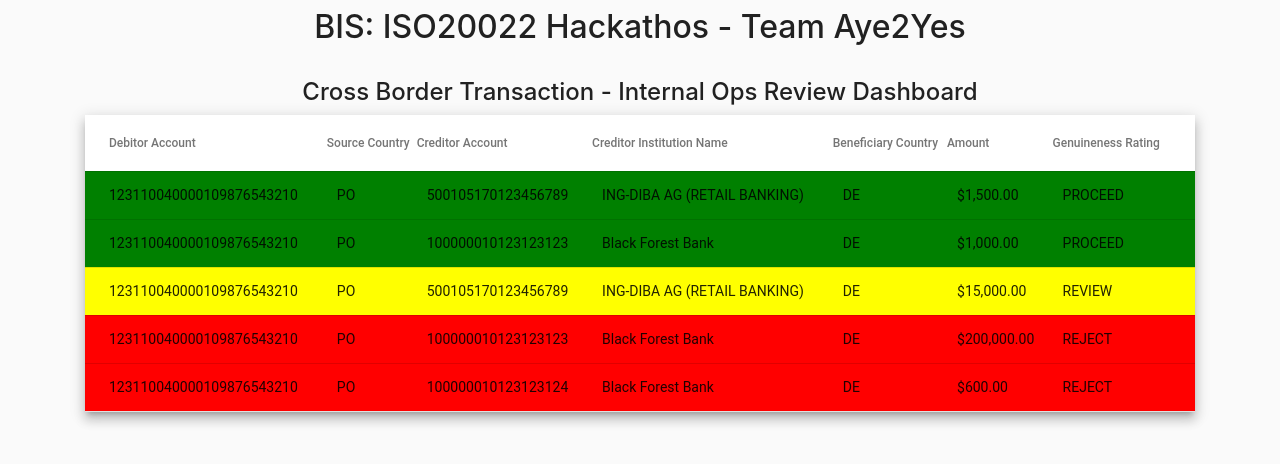
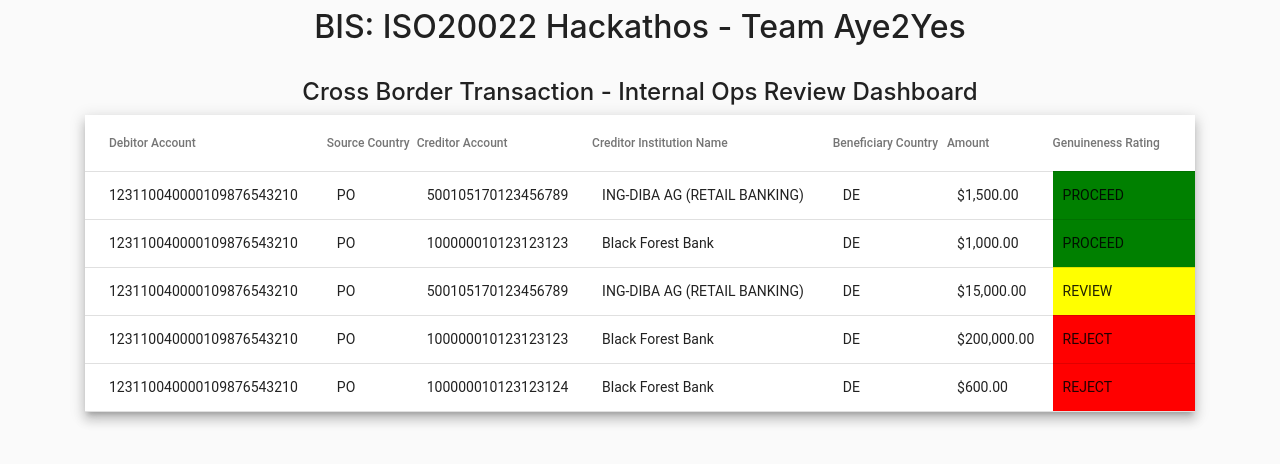
Before and after one commit to murali-github/pnc20022, an Angular app in the folder BisHackIso20022Ui/: page / in a window 1280 px wide. Shown: the top 464 px of the page. Built offline with nearby package versions, Linux system fonts and the light colour scheme.

Commit message:
added reject button

```diff
--- a/BisHackIso20022Ui/src/app/app.component.html
+++ b/BisHackIso20022Ui/src/app/app.component.html
@@ -43,15 +43,15 @@
   </ng-container>
   <ng-container matColumnDef="status">
     <th mat-header-cell *matHeaderCellDef> Genuineness Rating </th>
-    <td mat-cell *matCellDef="let element"> {{element.status}} </td>
+    <td mat-cell *matCellDef="let element"[ngClass]="{
+            'proceed' : element.status == 'PROCEED',
+            'review' : element.status == 'REVIEW',
+            'reject' : element.status == 'REJECT'
+         }"> {{element.status}} </td>
   </ng-container>
 
   <tr mat-header-row *matHeaderRowDef="columnsToDisplay"></tr>
-  <tr mat-row *matRowDef="let row; columns: columnsToDisplay;" (click)="onClick(row)" [ngClass]="{
-          'proceed' : row.status == 'PROCEED',
-          'review' : row.status == 'REVIEW',
-          'reject' : row.status == 'REJECT'
-       }"></tr>
+  <tr mat-row *matRowDef="let row; columns: columnsToDisplay;" (click)="onClick(row)"></tr>
 </table>
 </div>
 <ul>
--- a/BisHackIso20022Ui/src/app/modals/transaction-modal/transaction-modal.component.html
+++ b/BisHackIso20022Ui/src/app/modals/transaction-modal/transaction-modal.component.html
@@ -60,6 +60,8 @@
 <br>
 <div class="d-flex justify-content-center" *ngIf="data.status=='REVIEW'">
 
-  <button type="button" name="button" mat-button (click)=onApprove()>Approve Transaction</button>
+  <button mat-raised-button style="margin-right:20%;" (click)=onApprove()>Approve Transaction</button>
+  <button mat-raised-button (click)=onReject()>Reject Transaction</button>
+
 
 </div>
--- a/BisHackIso20022Ui/src/app/modals/transaction-modal/transaction-modal.component.ts
+++ b/BisHackIso20022Ui/src/app/modals/transaction-modal/transaction-modal.component.ts
@@ -138,4 +138,10 @@ export class TransactionModalComponent {
     })
   }
 
+  onReject() {
+    this.dialogRef.close({
+      status: "REJECT"
+    })
+  }
+
 }
```
